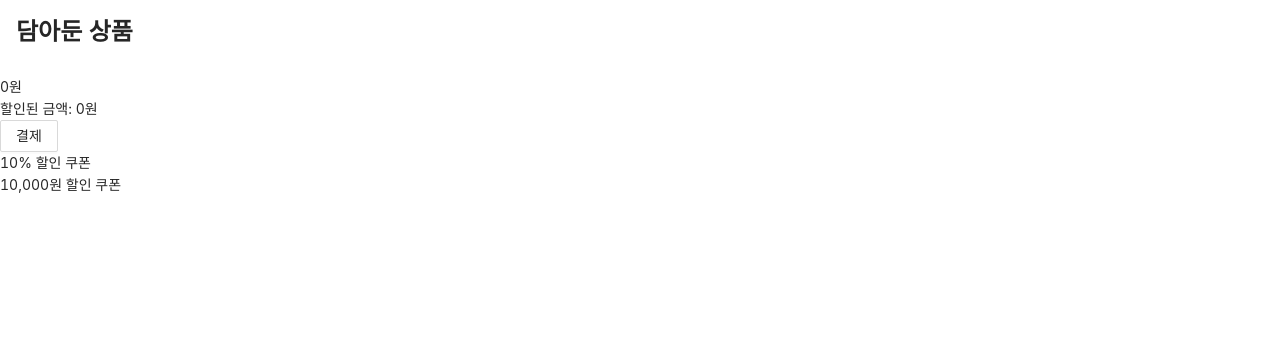
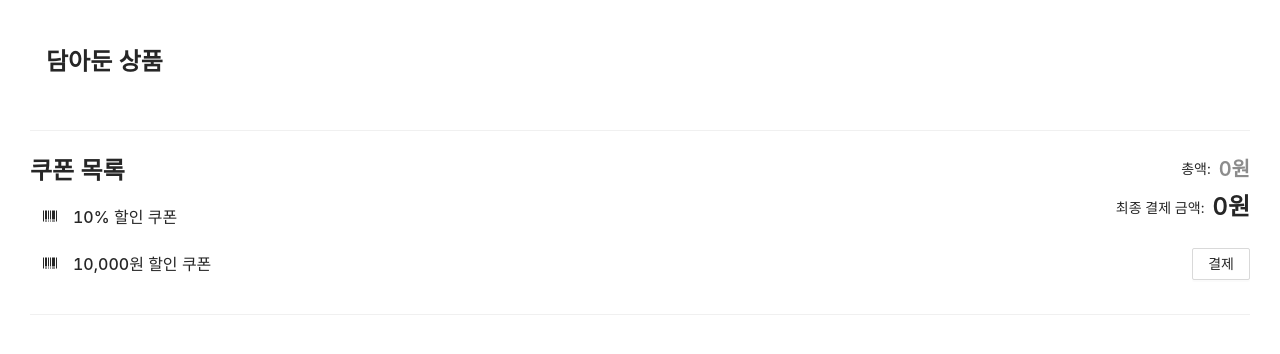
Before and after one commit to yjb94/cart-app, a React (Create React App) app: page /cart in a window 1280 px wide. Shown: the top 354 px of the page. Built offline with nearby package versions, Linux system fonts and the light colour scheme.

Commit message:
Payment and coupon view styling

```diff
--- a/src/components/coupon/CouponItem.tsx
+++ /dev/null
@@ -1,34 +0,0 @@
-import React from 'react';
-import styled from "styled-components";
-import useCoupon from '../../hooks/useCoupon';
-
-interface CouponItemContainerType {
-  selected: boolean | undefined;
-}
-
-const CouponItem: React.FC<{ coupon: CouponType }> = ({
-  coupon
-}) => {
-  const { selectedCoupon, selectCoupon, deselectCoupon } = useCoupon();
-
-  const isSelected = coupon === selectedCoupon;
-
-  const onClickCoupon = () => {
-    isSelected ? deselectCoupon(coupon) : selectCoupon(coupon);
-  }
-
-  return (
-    <Container
-      onClick={onClickCoupon}
-      selected={isSelected}
-    >
-      {coupon.title}
-    </Container>
-  )
-};
-
-const Container = styled.div`
-  border: ${(props: CouponItemContainerType) => props.selected ? '1px solid red' : 'none'};
-`;
-
-export default CouponItem;
--- a/src/components/coupon/CouponList.tsx
+++ b/src/components/coupon/CouponList.tsx
@@ -1,19 +1,33 @@
 import React from 'react';
 import styled from "styled-components";
-import CouponItem from './CouponItem';
 import useCoupon from '../../hooks/useCoupon';
+import CouponCard from '../dataDisplay/Card/CouponCard';
+import { Typography } from 'antd';
+import strings from '../../strings/strings';
+
+const { Title } = Typography
 
 const CouponList: React.FC = () => {
   const { coupons } = useCoupon();
 
   return (
     <Container>
-      {coupons.map((coupon, idx) =>
-        <CouponItem
-          key={idx}
-          coupon={coupon}
-        />
-      )}
+      <Title
+        level={3}
+        style={{
+          marginBottom: 8
+        }}
+      >
+        {strings["coupon.title"]}
+      </Title>
+      <CouponsContainer>
+        {coupons.map((coupon, idx) =>
+          <CouponCard
+            key={idx}
+            coupon={coupon}
+          />
+        )}
+      </CouponsContainer>
     </Container>
   )
 };
@@ -21,4 +35,9 @@ const CouponList: React.FC = () => {
 const Container = styled.div`
 `;
 
+const CouponsContainer = styled.div`
+  display: flex;
+  flex-direction: column;
+`;
+
 export default CouponList;
--- a/src/components/dataDisplay/Card/Card.tsx
+++ b/src/components/dataDisplay/Card/Card.tsx
@@ -1,47 +1,34 @@
 import React, { ReactNode } from 'react';
-import styled from "styled-components";
-import { numberToPrice } from '../../../utils';
 import { Card as AntdCard } from 'antd';
 import colors from '../../../styles/colors';
+import { CardProps as AntdCardProps } from 'antd/lib/card';
+import styled from 'styled-components';
 import { CheckCircleTwoTone } from '@ant-design/icons';
-const { Meta } = AntdCard;
+
+export interface CardProps extends AntdCardProps {
+  selected?: boolean;
+  selectedAcc?: ReactNode;
+}
 
 const SELECTED_ACC_SIZE = 32;
 
-interface CardProps {
-  product: ProductType;
-  selected?: boolean;
-  selectedAcc?: ReactNode;
-  onClick?: React.MouseEventHandler<HTMLDivElement>;
-  accesory?: ReactNode;
-}
+const Card: React.FC<CardProps> = (props) => {
+  const {
+    style,
+    selected,
+    selectedAcc = <CheckCircleTwoTone />
+  } = props;
 
-const Card: React.FC<CardProps> = ({
-  product,
-  selected,
-  selectedAcc = <CheckCircleTwoTone />,
-  onClick,
-  accesory
-}) => {
   return (
     <AntdCard
+      {...props}
       hoverable
       style={{
-        display: "flex",
-        flexDirection: "column",
-        height: "100%",
+        ...style,
         border: `1px solid ${selected ? colors.daybreakBlue : 'transparent'}`,
       }}
-      bodyStyle={{
-        paddingTop: 24,
-        height: "100%",
-        boxSizing: 'border-box'
-
-      }}
-      cover={<Image src={product.coverImage} />}
       bordered={false}
       size={'small'}
-      onClick={onClick}
     >
       <Container>
         {selected &&
@@ -49,36 +36,20 @@ const Card: React.FC<CardProps> = ({
             {selectedAcc}
           </SelectedAccContainer>
         }
-        <Meta
-          title={product.title}
-          description={numberToPrice(product.price)}
-        />
-        {accesory &&
-          <AccContainer>
-            {accesory}
-          </AccContainer>
-        }
+        {props.children}
       </Container>
     </AntdCard>
   )
 };
 
-const Image = styled.img`
-  height: 250px;
-  object-fit: cover;
-`;
 const Container = styled.div`
 `;
 const SelectedAccContainer = styled.div`
   position: absolute;
-  right: -${SELECTED_ACC_SIZE / 8 * 3}px;
-  top: -${SELECTED_ACC_SIZE / 5 * 3}px;
+  right: -${SELECTED_ACC_SIZE * 3 / 8}px;
+  top: -${SELECTED_ACC_SIZE * 7 / 10}px;
   font-size: ${SELECTED_ACC_SIZE}px;
   color: ${colors.daybreakBlue};
 `;
-const AccContainer = styled.div`
-  margin-top: 8px;
-  float: right;
-`;
 
 export default Card;
--- a/src/components/dataDisplay/Card/CartCard.tsx
+++ b/src/components/dataDisplay/Card/CartCard.tsx
@@ -1,10 +1,10 @@
 import React from 'react';
 import styled from "styled-components";
-import Card from './Card';
 import useCart from '../../../hooks/useCart';
 import { Button } from '../../button/Button';
 import { PlusOutlined, MinusOutlined } from '@ant-design/icons';
 import { Space, Typography } from 'antd';
+import ItemCard from './ItemCard';
 const { Text } = Typography;
 
 const CartCard: React.FC<{ cartItem: CartItemType }> = ({
@@ -24,7 +24,7 @@ const CartCard: React.FC<{ cartItem: CartItemType }> = ({
   }
 
   return (
-    <Card
+    <ItemCard
       product={cartItem}
       onClick={onClickItem}
       selected={cartItem.selected}
--- /dev/null
+++ b/src/components/dataDisplay/Card/CouponCard.tsx
@@ -0,0 +1,45 @@
+import React, { ReactNode } from 'react';
+import styled from "styled-components";
+import { numberToPrice } from '../../../utils';
+import { Card as AntdCard } from 'antd';
+import { BarcodeOutlined } from '@ant-design/icons';
+import Card, { CardProps } from './Card';
+import useCoupon from '../../../hooks/useCoupon';
+
+const { Meta } = AntdCard;
+
+interface CouponCardProps extends CardProps {
+  coupon: CouponType;
+}
+
+const CouponCard: React.FC<CouponCardProps> = (props) => {
+  const {
+    coupon,
+  } = props;
+  const { selectedCoupon, selectCoupon, deselectCoupon } = useCoupon();
+
+  const isSelected = coupon === selectedCoupon;
+
+  const onClickCoupon = () => {
+    isSelected ? deselectCoupon(coupon) : selectCoupon(coupon);
+  }
+
+  return (
+    <Card
+      {...props}
+      onClick={onClickCoupon}
+      selected={isSelected}
+      style={{
+        marginBottom: 4,
+        width: 220,
+      }}
+    >
+      <Meta
+        avatar={<BarcodeOutlined />}
+        title={coupon.title}
+      />
+    </Card>
+  )
+};
+
+export default CouponCard;
--- /dev/null
+++ b/src/components/dataDisplay/Card/ItemCard.tsx
@@ -0,0 +1,61 @@
+import React, { ReactNode } from 'react';
+import styled from "styled-components";
+import { numberToPrice } from '../../../utils';
+import { Card as AntdCard } from 'antd';
+import Card, { CardProps } from './Card';
+
+const { Meta } = AntdCard;
+
+export interface ItemCardProps extends CardProps {
+  product: ProductType;
+  accesory?: ReactNode;
+}
+
+const ItemCard: React.FC<ItemCardProps> = (props) => {
+  const {
+    product,
+    accesory
+  } = props;
+
+  return (
+    <Card
+      {...props}
+      style={{
+        display: "flex",
+        flexDirection: "column",
+        height: "100%",
+      }}
+      bodyStyle={{
+        paddingTop: 24,
+        height: "100%",
+        boxSizing: 'border-box'
+      }}
+      cover={<Image src={product.coverImage} />}
+    >
+      <Container>
+        <Meta
+          title={product.title}
+          description={numberToPrice(product.price)}
+        />
+        {accesory &&
+          <AccContainer>
+            {accesory}
+          </AccContainer>
+        }
+      </Container>
+    </Card>
+  )
+};
+
+const Container = styled.div`
+`;
+const Image = styled.img`
+  height: 250px;
+  object-fit: cover;
+`;
+const AccContainer = styled.div`
+  margin-top: 8px;
+  float: right;
+`;
+
+export default ItemCard;
--- a/src/components/payment/Payment.tsx
+++ b/src/components/payment/Payment.tsx
@@ -1,8 +1,11 @@
 import React from 'react';
-import styled from "styled-components";
 import useCart from '../../hooks/useCart';
-import { numberToPrice } from '../../utils';
 import { Button } from '../button/Button';
+import { Space } from 'antd';
+import strings from '../../strings/strings';
+import PaymentLabel from './PaymentLabel';
+import styled from 'styled-components';
+
 
 const Payment: React.FC = () => {
   const { price, discountedPrice } = useCart();
@@ -11,31 +14,39 @@ const Payment: React.FC = () => {
     // TODO: show purchased screen
   }
 
-  // TODO: show discounted price
+  const isDiscounted = price !== discountedPrice
 
   return (
     <Container>
-      <Price>
-        {numberToPrice(price)}
-      </Price>
-      <DiscountPrice>
-        할인된 금액: {numberToPrice(discountedPrice)}
-      </DiscountPrice>
-      <Button
-        onClick={onClickPayment}
-      >
-        결제
-      </Button>
+      <Space direction="vertical" align="end">
+        <PaymentLabel
+          label={strings["payment.totalPrice"]}
+          level={4}
+          type={'secondary'}
+          stroke={isDiscounted}
+          price={price}
+        />
+        <PaymentLabel
+          label={strings["payment.finalPrice"]}
+          price={discountedPrice}
+        />
+        <PayButton
+          onClick={onClickPayment}
+        >
+          {strings["payment.pay"]}
+        </PayButton>
+      </Space>
     </Container>
   )
 };
 
 const Container = styled.div`
+  display: flex;
+  justify-content: flex-end;
 `;
 
-const Price = styled.div`
-`;
-const DiscountPrice = styled.div`
+const PayButton = styled(Button)`
+  margin-top: 16px;
 `;
 
 export default Payment;
--- /dev/null
+++ b/src/components/payment/PaymentLabel.tsx
@@ -0,0 +1,40 @@
+import React from 'react';
+import { Space, Typography } from 'antd';
+import { numberToPrice } from '../../utils';
+const { Text, Title } = Typography;
+
+interface PaymentLabelProps {
+  stroke?: boolean;
+  price: number;
+  label: string;
+  type?: "secondary" | "danger" | "warning";
+  level?: 4 | 1 | 2 | 3 | undefined;
+}
+
+const PaymentLabel: React.FC<PaymentLabelProps> = ({
+  stroke = false,
+  price,
+  label,
+  type,
+  level = 3
+}) => {
+  return (
+    <Space>
+      <Text>
+        {label}
+      </Text>
+      <Title
+        delete={stroke}
+        level={level}
+        type={type}
+        style={{
+          margin: 0
+        }}
+      >
+        {numberToPrice(price)}
+      </Title>
+    </Space>
+  )
+}
+
+export default PaymentLabel;
--- a/src/hooks/useCart.tsx
+++ b/src/hooks/useCart.tsx
@@ -31,7 +31,7 @@ const useCart = () => {
       }
     }
 
-    setDiscountedPrice(Math.floor(availablePrice + unavailablePrice));
+    setDiscountedPrice(Math.max(Math.floor(availablePrice + unavailablePrice), 0));
   }, [cartItems, setPrice, selectedCoupon, setDiscountedPrice])
 
   const addItem = (item: CartItemType) => {
--- a/src/pages/Cart.tsx
+++ b/src/pages/Cart.tsx
@@ -3,18 +3,28 @@ import CartList from '../components/cart/CartList';
 import styled from 'styled-components';
 import Payment from '../components/payment/Payment';
 import CouponList from '../components/coupon/CouponList';
+import { Divider, Row, Col } from 'antd';
 
 const Cart: React.FC = () => {
   return (
     <Container>
       <CartList />
-      <Payment />
-      <CouponList />
+      <Divider />
+      <Row>
+        <Col span={12}>
+          <CouponList />
+        </Col>
+        <Col span={12}>
+          <Payment />
+        </Col>
+      </Row>
+      <Divider />
     </Container>
   )
 };
 
 const Container = styled.div`
+  padding: 30px;
 `;
 
 export default Cart;
--- a/src/strings/strings.ts
+++ b/src/strings/strings.ts
@@ -5,6 +5,12 @@ const strings = {
   "product.removeItem": "빼기",
 
   "cart.title": "담아둔 상품",
+
+  "payment.totalPrice": "총액:",
+  "payment.finalPrice": "최종 결제 금액:",
+  "payment.pay": "결제",
+
+  "coupon.title": "쿠폰 목록",
 }
 
 export default strings;
```
Also changed, not shown: src/components/dataDisplay/Card/ProductCard.tsx (+5 -8 lines).
